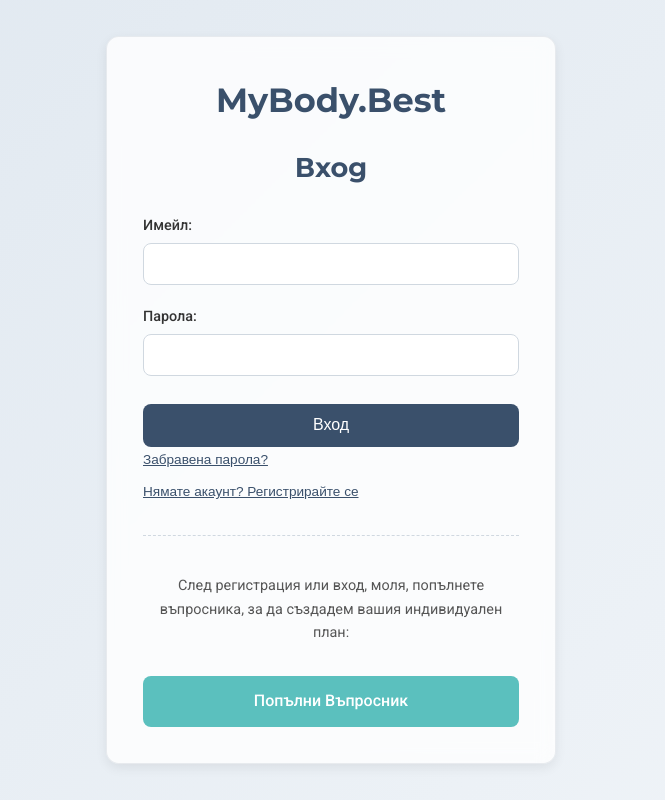
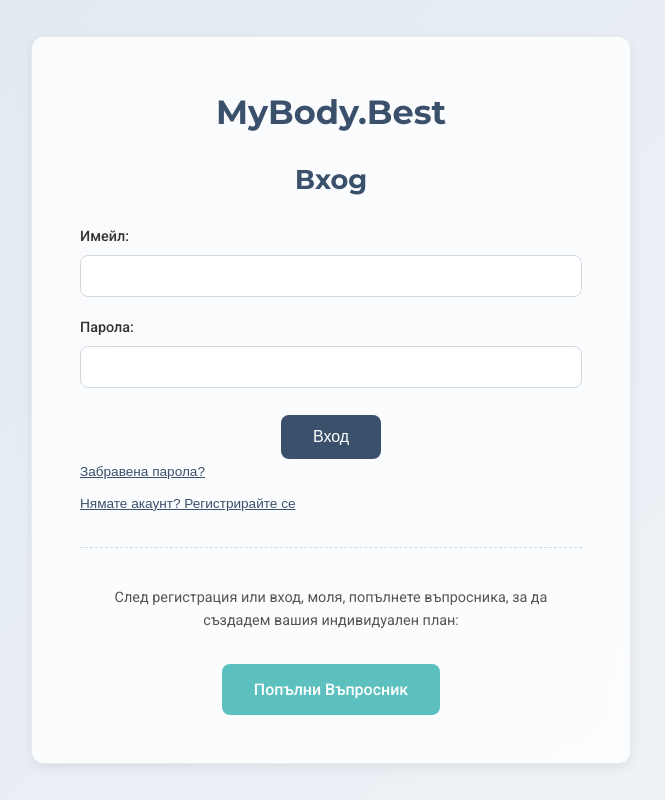
Before and after one commit to Radilovk/bodybest, a PHP site: page / in a window 1280 px wide. Shown: the whole page, without its empty margins (309-974 px from the left). Run offline with PHP 8.4, Linux system fonts and the light colour scheme.

Commit message:
style: improve desktop login layout

```diff
--- a/css/index_styles.css
+++ b/css/index_styles.css
@@ -96,3 +96,11 @@
             .button { font-size: 0.9rem; padding: 0.7rem 1.2rem;}
             input[type="email"], input[type="password"] { padding: 0.7rem; }
         }
+
+        /* Desktop enhancements */
+        @media (min-width: 769px) {
+            .landing-container { max-width: 600px; }
+            .card { padding: calc(var(--space) * 2); }
+            .button { width: auto; padding: 0.8rem 2rem; }
+            .questionnaire-link { text-align: center; }
+        }
```
Lines whose indentation alone changed are shown as unchanged.
